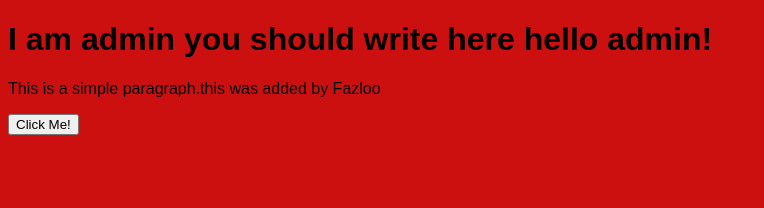
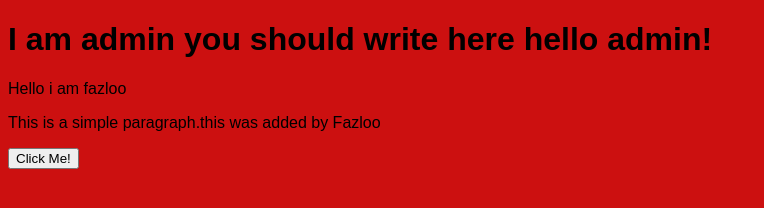
Before and after one commit to munawardin1/GitLearning, a plain HTML site: page index.html in a window 1280 px wide. Shown: the whole page, without its empty margins (0-764 px from the left). Drawn offline with Linux system fonts and the light colour scheme.

Commit message:
i am fazloo

```diff
--- a/index.html
+++ b/index.html
@@ -9,7 +9,9 @@
 <body>
     <h1>
         I am admin you should write here hello admin!
+
     </h1>
+      <p>Hello i am fazloo</p>
     <div>
         <p>This is a simple paragraph.this was added by Fazloo</p>
         <button id="myBtn">Click Me!</button>
```
